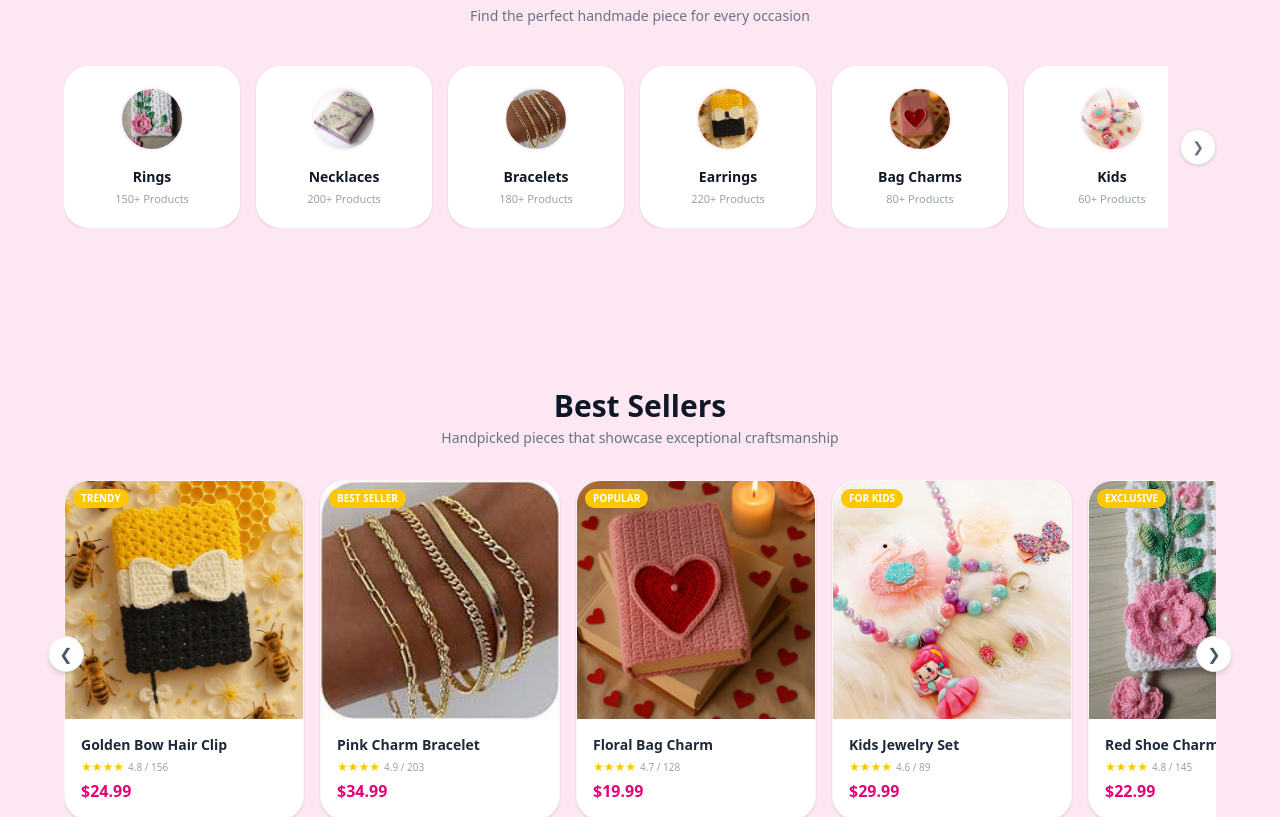
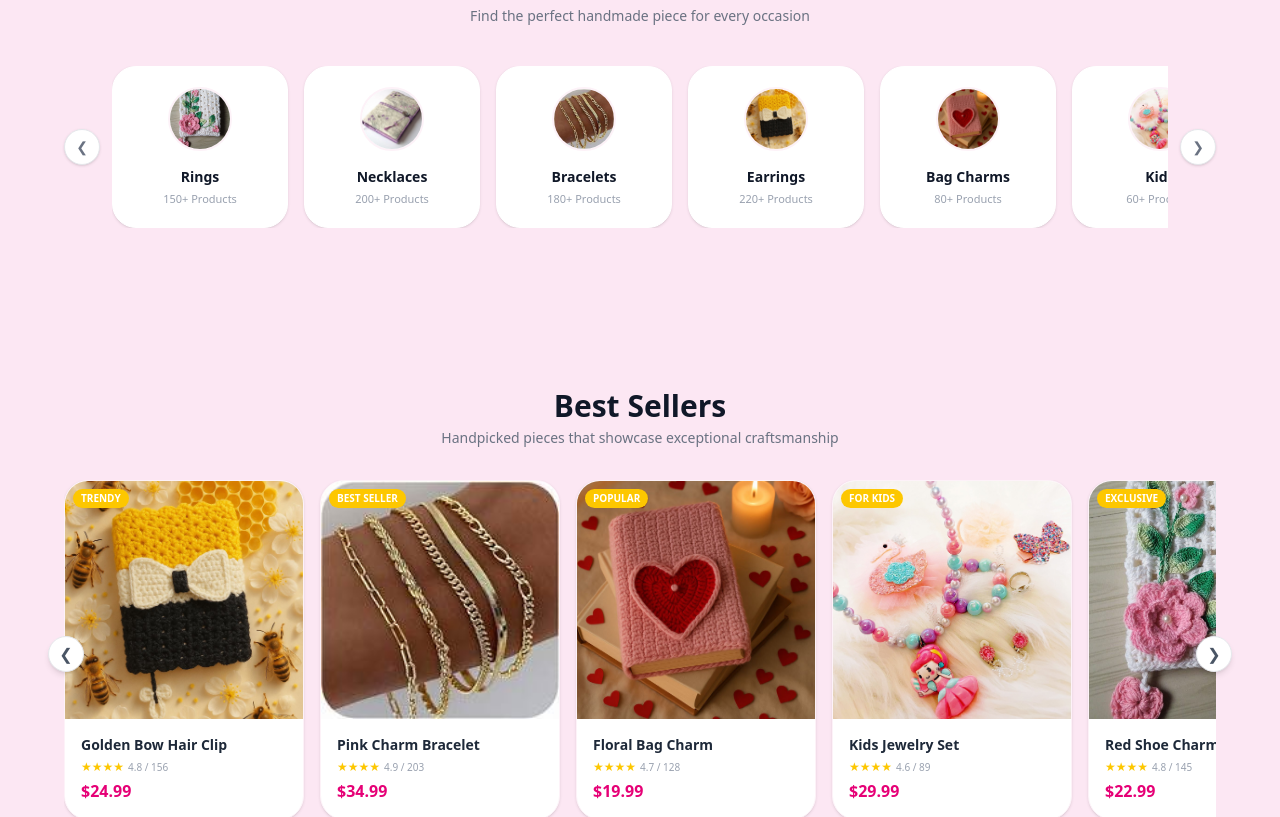
Before and after one commit to GNithinReddy454/Inventino-new-interns-Frontend, a Next.js app: page / in a window 1280 px wide. Shown: the part 1384-2201 px from the top of the page. Built offline with nearby package versions, Linux system fonts and the light colour scheme.

Commit message:
updated landing page

```diff
--- a/app/components/BestSellers.tsx
+++ b/app/components/BestSellers.tsx
@@ -47,9 +47,10 @@ export default function BestSellers() {
             style={{ scrollbarWidth: "none", msOverflowStyle: "none" }}
           >
             {bestSellerProducts.map((product) => (
-              <div
+              <Link
+                href={`/AllProducts/${product.id}`}
                 key={product.id}
-                className="group flex-shrink-0 w-60 bg-white rounded-2xl overflow-hidden shadow-sm hover:shadow-lg transition-all duration-300 border border-pink-50"
+                className="group flex-shrink-0 w-60 block bg-white rounded-2xl overflow-hidden shadow-sm hover:shadow-lg transition-all duration-300 border border-pink-50"
               >
                 <div className="relative aspect-square overflow-hidden bg-pink-50">
                   {product.badge && (
@@ -73,7 +74,7 @@ export default function BestSellers() {
                   </div>
                   <p className="text-pink-600 font-black text-base">${product.price.toFixed(2)}</p>
                 </div>
-              </div>
+              </Link>
             ))}
           </div>
 
--- a/app/components/FeaturedCollection.tsx
+++ b/app/components/FeaturedCollection.tsx
@@ -46,9 +46,10 @@ export default function FeaturedCollection() {
             style={{ scrollbarWidth: "none", msOverflowStyle: "none" }}
           >
             {featuredProducts.map((product) => (
-              <div
+              <Link
+                href={`/AllProducts/${product.id}`}
                 key={product.id}
-                className="group flex-shrink-0 w-60 bg-white rounded-2xl overflow-hidden shadow-sm hover:shadow-lg transition-all duration-300 border border-pink-100"
+                className="group flex-shrink-0 w-60 block bg-white rounded-2xl overflow-hidden shadow-sm hover:shadow-lg transition-all duration-300 border border-pink-100"
               >
                 <div className="relative aspect-square overflow-hidden bg-pink-50">
                   {product.badge && (
@@ -72,7 +73,7 @@ export default function FeaturedCollection() {
                   </div>
                   <p className="text-pink-600 font-black text-base">${product.price.toFixed(2)}</p>
                 </div>
-              </div>
+              </Link>
             ))}
           </div>
 
--- a/app/components/ShopByCategory.tsx
+++ b/app/components/ShopByCategory.tsx
@@ -32,6 +32,15 @@ export default function ShopByCategory() {
 
         {/* Scrollable cards + arrow */}
         <div className="relative flex items-center gap-3">
+
+          {/* Left scroll arrow */}
+          <button
+            onClick={() => scroll("left")}
+            className="flex-shrink-0 w-9 h-9 rounded-full bg-white shadow border border-gray-200 flex items-center justify-center text-gray-500 text-sm hover:bg-pink-50 hover:border-pink-300 transition-all"
+            aria-label="Scroll left"
+          >
+            ❮
+          </button>
 
           {/* Card row */}
           <div
```
